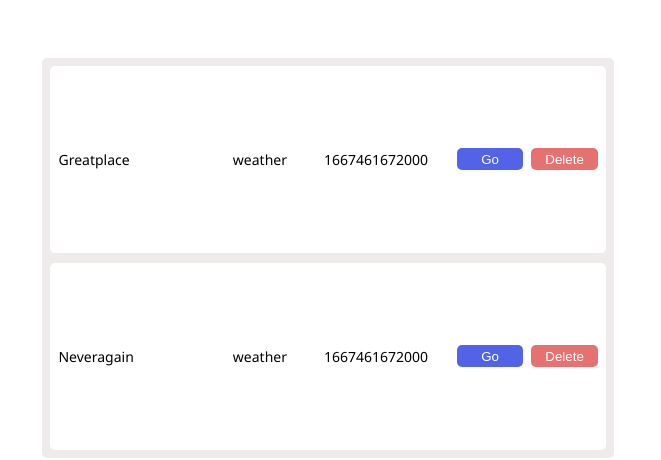
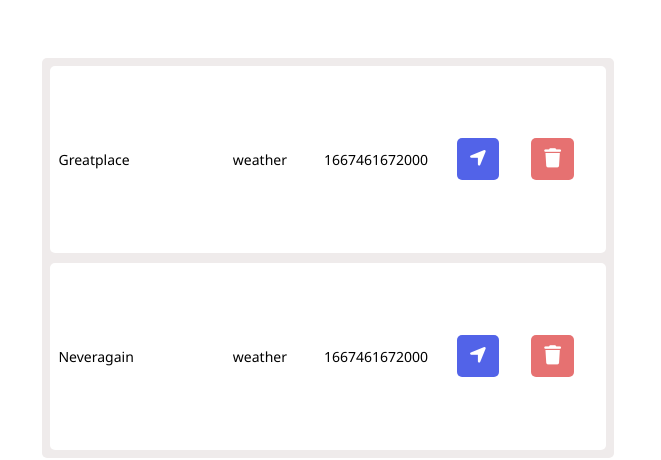
Before and after one commit to RefaelOren/travel-tip, a plain HTML site: page index.html in a window 1280 px wide. Shown: the part 190-650 px from the top of the page, 619-1280 px from the left. Drawn offline with Linux system fonts and the light colour scheme; some packages are replaced by stand-ins of ours.

Commit message:
new-btns

```diff
--- a/css/main.css
+++ b/css/main.css
@@ -159,6 +159,8 @@ form button {
     color: white;
     border-radius: 5px;
     /* font-size: 0.8rem; */
+    width: fit-content;
+    height: fit-content;
 }
 
 .go-btn {
@@ -167,6 +169,12 @@ form button {
 
 .delete-btn {
     background-color: rgb(230, 113, 113);
+    /* width: fit-content; */
+}
+
+.btn i {
+    padding: 0.5rem 0.8rem;
+    font-size: 1.2rem;
 }
 
 @media (min-width: 900px) {
--- a/index.html
+++ b/index.html
@@ -5,6 +5,11 @@
         <meta name="viewport" content="width=device-width, initial-scale=1.0" />
         <title>TravelTip</title>
         <link rel="stylesheet" href="css/main.css" />
+        <!-- font awesome -->
+        <script
+            src="https://kit.fontawesome.com/1cf5f9e0b4.js"
+            crossorigin="anonymous"
+        ></script>
     </head>
     <body>
         <div class="user-msg">1</div>
--- a/js/app.controller.js
+++ b/js/app.controller.js
@@ -103,8 +103,8 @@ function renderLocs(locs) {
                     <p class="card-name">${name}</p>
                     <p class="card-weather">weather</p>
                     <p class="cart-date">${createdAt}</p>
-                    <button class="btn go-btn" onclick="onGo('${lat}', '${lng}', '${name}')">Go</button>
-                    <button class="btn delete-btn" onclick="onDeleteLoc(${id})" >Delete</button>
+                    <button class="btn go-btn" onclick="onGo('${lat}', '${lng}', '${name}')"><i class="fa-solid fa-location-arrow"></i></button>
+                    <button class="btn delete-btn" onclick="onDeleteLoc(${id})" ><i class="fa-solid fa-trash"></i></button>
                  </article>
                 `
         )
```
